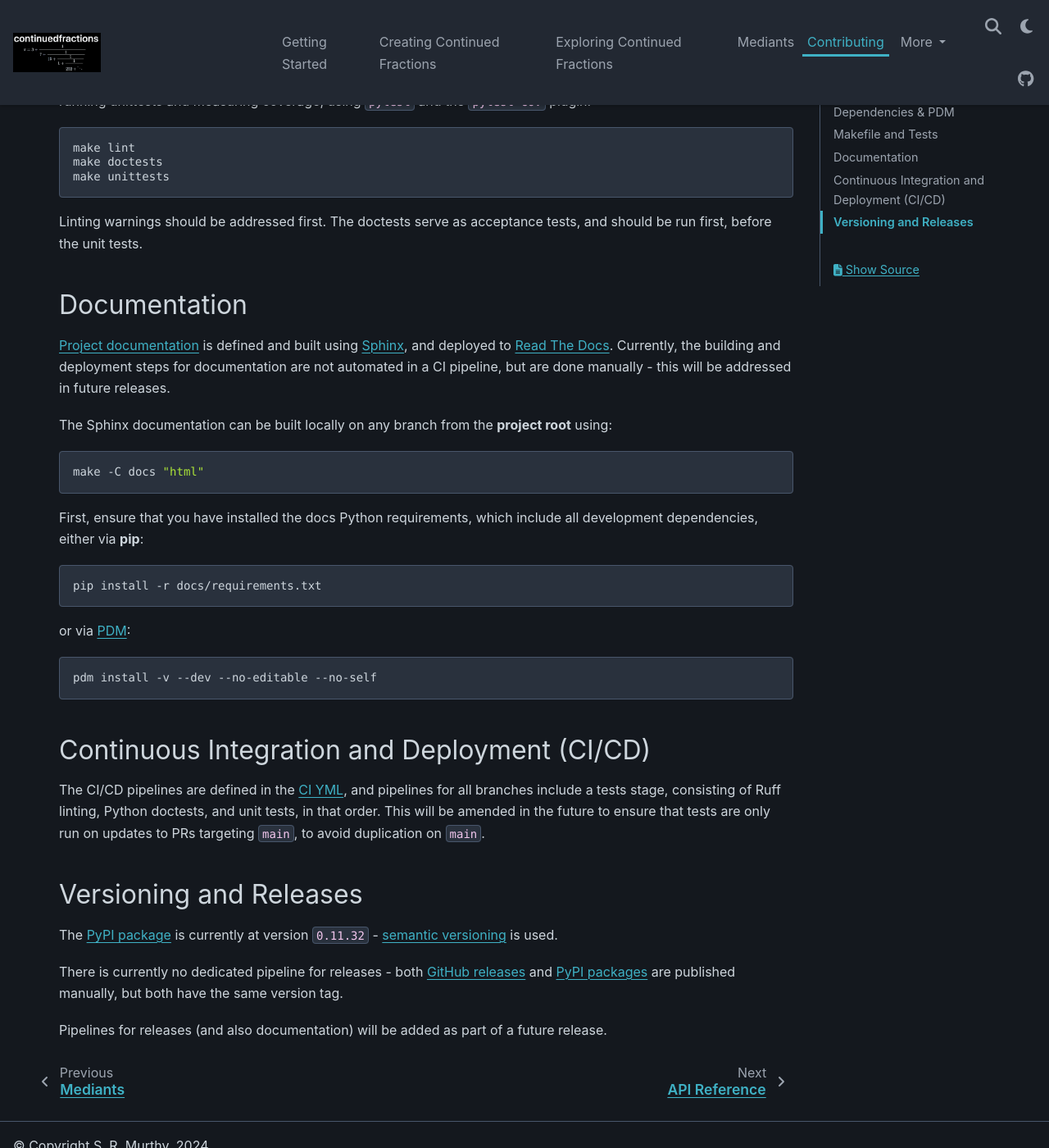
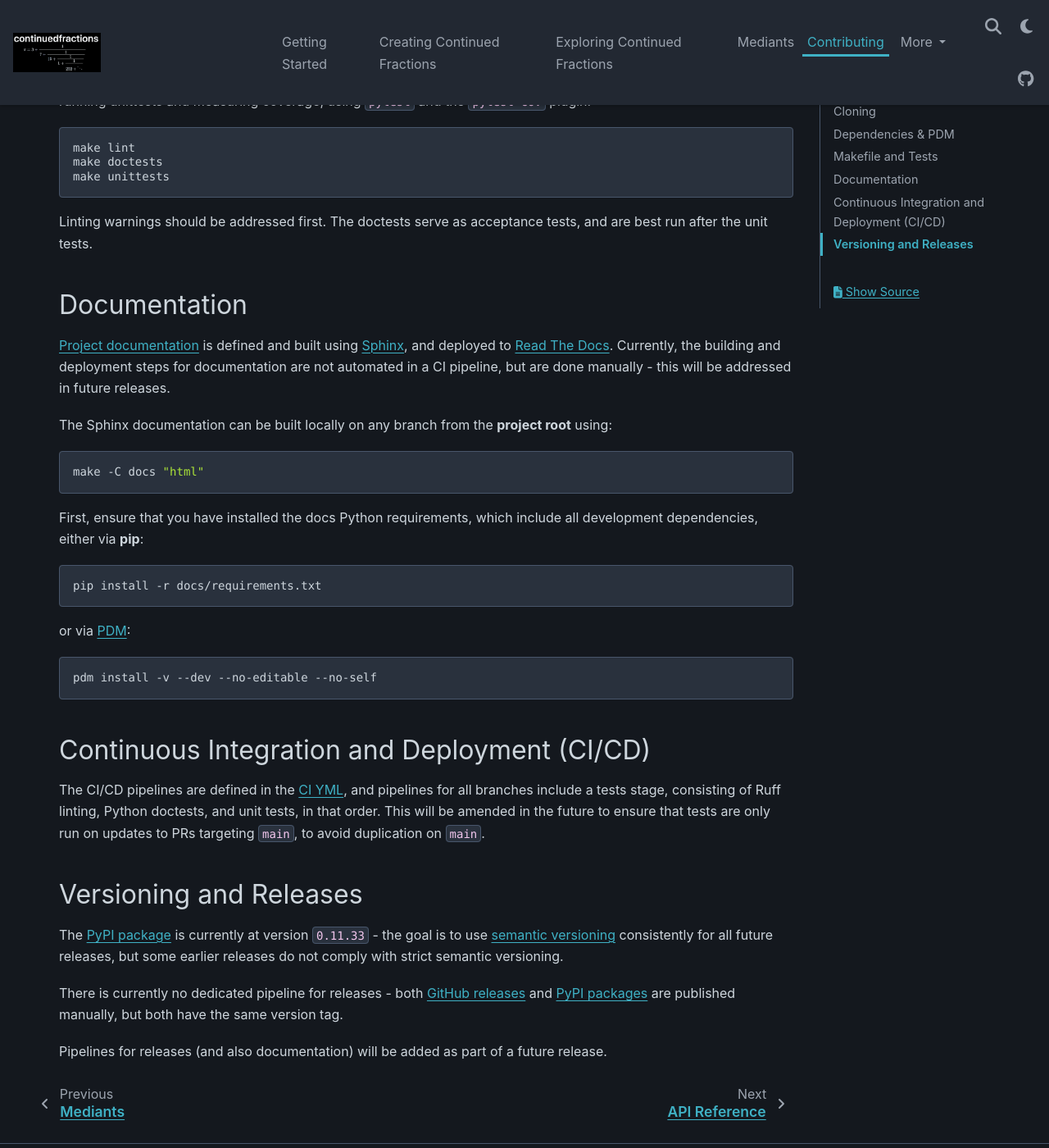
Before and after one commit to sr-murthy/continuedfractions, a Sphinx documentation site: the page built from docs/sources/contributing.rst, in a window 1280 px wide and 1400 px high, scrolled down 1973 px. Shown: the whole window at 82% size. Built offline with Sphinx 7.4.7 and the PyData theme 0.15.4, drawn with Linux system fonts in a browser that asks for light colours; nearby versions of some CDN libraries.

Commit message:
Release `0.11.33` (#75)
* chore: bump version refs to `0.11.33`

* refactor: tweak mediant methods in `ContinuedFraction` to remove `dir` opt. arg

* docs: RST fixes in `lib` API docs

* docs: tweak text in contributions guide

* docs: `ContinuedFraction` class docstring tweak

* docs: `lib.mediant` function docstring tweak

* chore(deps): update lockfile + docs requirements

* docs: RST fixes in the creating continuing fractions page

* docs: additional note for `lib` functions in getting started page

* docs: tweak in contributions page

```diff
--- a/docs/sources/contributing.rst
+++ b/docs/sources/contributing.rst
@@ -94,7 +94,7 @@
    make doctests
    make unittests
 
-Linting warnings should be addressed first. The doctests serve as acceptance tests, and should be run first, before the unit tests.
+Linting warnings should be addressed first. The doctests serve as acceptance tests, and are best run after the unit tests.
 
 .. _contributing.documentation:
 
@@ -133,7 +133,7 @@
 Versioning and Releases
 =======================
 
-The `PyPI package <https://pypi.org/project/continuedfractions/>`_ is currently at version ``0.11.32`` - `semantic versioning <https://semver.org/>`_ is used.
+The `PyPI package <https://pypi.org/project/continuedfractions/>`_ is currently at version ``0.11.33`` - the goal is to use `semantic versioning <https://semver.org/>`_ consistently for all future releases, but some earlier releases do not comply with strict semantic versioning.
 
 There is currently no dedicated pipeline for releases - both `GitHub releases <https://github.com/sr-murthy/continuedfractions/releases>`_ and `PyPI packages <https://pypi.org/project/continuedfractions>`_ are published manually, but both have the same version tag.
 
--- a/docs/sources/creating-continued-fractions.rst
+++ b/docs/sources/creating-continued-fractions.rst
@@ -259,7 +261,7 @@
 
    \frac{415}{93} = 4 + \cfrac{1}{2 + \cfrac{1}{6 + \cfrac{1}{7}}}
 
-To understand the difference in the sequence of elements between a "positive" and "negative" continued fraction, more generally, we can start by applying `Euclid's division lemma <https://en.wikipedia.org/wiki/Euclidean_division#Division_theorem>`_ to a positive rational number :math:`\frac{a}{b}`, with :math:`b < a` and :math:`a, b` coprime (no common divisors except :math:`1`). Let :math:`[a_0;a_1,\ldots,a_n]` be the simple continued fraction of order :math:`n \geq 1` of :math:`\frac{a}{b}`, where we can assume:math:`a_n > 1`. The lemma implies that there are unique, positive integers :math:`q, v`, with :math:`0 < v < b`, such that :math:`a = qb + v`. Then:
+To understand the difference in the sequence of elements between a "positive" and "negative" continued fraction, more generally, we can start by applying `Euclid's division lemma <https://en.wikipedia.org/wiki/Euclidean_division#Division_theorem>`_ to a positive rational number :math:`\frac{a}{b}`, with :math:`b < a` and :math:`a, b` coprime (no common divisors except :math:`1`). Let :math:`[a_0;a_1,\ldots,a_n]` be the simple continued fraction of order :math:`n \geq 1` of :math:`\frac{a}{b}`, where we can assume :math:`a_n > 1`. The lemma implies that there are unique, positive integers :math:`q, v`, with :math:`0 < v < b`, such that :math:`a = qb + v`. Then:
 
 .. math::
 
--- a/docs/sources/getting-started.rst
+++ b/docs/sources/getting-started.rst
@@ -34,13 +34,17 @@
 ``continuedfractions.lib``
 ++++++++++++++++++++++++++
 
-This is a library of standalone functions, which are summarised below.
+This is a library of standalone functions, the most important of which are summarised below.
 
 -  :py:meth:`~continuedfractions.lib.continued_fraction_rational` - generates the (ordered) sequence of elements (coefficients) of the unique simple continued fraction of a given rational number, given as a :py:class:`fractions.Fraction` instance
 -  :py:meth:`~continuedfractions.lib.continued_fraction_real` - generates the sequence of elements of a simple continued fraction of a real number, given as a single :py:class:`int`, :py:class:`float`, :py:class:`str`, or :py:class:`decimal.Decimal` value; the results for :py:class:`float` inputs may be approximate and not necessarily unique
 - :py:meth:`~continuedfractions.lib.fraction_from_elements` - returns a :py:class:`fractions.Fraction` instance of the rational number represented by a simple continued fraction with the given sequence of elements
 -  :py:meth:`~continuedfractions.lib.convergent` - returns the :math:`k`-th convergent (for a positive integer :math:`k`) from a sequence of elements of a (finite) simple continued fraction; the convergent is returned as a :py:class:`fractions.Fraction` instance
 -  :py:meth:`~continuedfractions.lib.mediant` - returns the :math:`k`-th left or right mediant of two rational numbers, given as :py:class:`fractions.Fraction` values; the mediant is returned as a :py:class:`fractions.Fraction` instance
+
+.. note::
+
+   There are also two "wrapper" functions for computing left- and right-mediants - :py:func:`~continuedfractions.lib.left_mediant` and :py:func:`~continuedfractions.lib.right_mediant` - but these just call :py:func:`~continuedfractions.lib.mediant`.
 
 .. _getting-started.package-structure.continuedfractions_continuedfraction:
 
--- a/src/continuedfractions/version.py
+++ b/src/continuedfractions/version.py
@@ -1 +1 @@
-__version__ = "0.11.32"
+__version__ = "0.11.33"
```
Also changed, not shown: other parts of docs/sources/creating-continued-fractions.rst (+3 -1 lines), docs/requirements.txt (+26 -26 lines), 4 other files.
